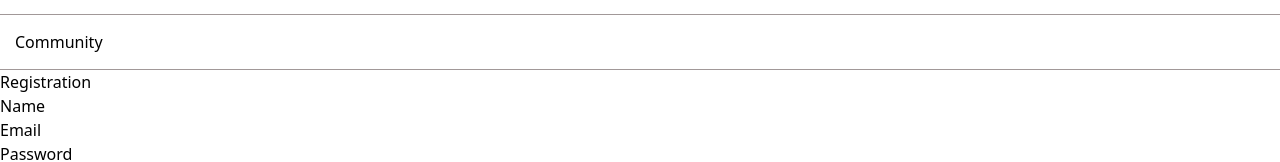
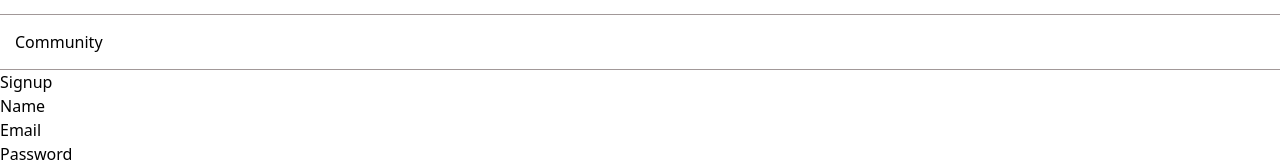
Before and after one commit to billalhossain2/fitnessHub-client, a React (Vite) app: page /signup in a window 1280 px wide. Shown: the part 1242-1404 px from the top of the page. Built offline with nearby package versions, Linux system fonts and the light colour scheme; no server answers.

Commit message:
added registration page with firebase signup authentication

```diff
--- a/src/pages/Login/Login.jsx
+++ b/src/pages/Login/Login.jsx
@@ -114,7 +114,7 @@ function Login() {
             </div>
             {passwordError && <p className="text-red-500 text-sm">{passwordError}</p>}
           </div>
-          <button type="submit" className="w-full bg-blue-500 text-white py-2 px-4 rounded hover:bg-blue-600">
+          <button type="submit" className="w-full bg-[#FF4D31] text-white py-2 px-4 rounded hover:bg-[#FF4D31">
             Login
           </button>
           <p className='text-center mt-2'>Dont't have an account? <Link className='text-[#3b4edb] font-semibold hover:font-bold hover:underline' to="/signup">Register</Link> </p>
--- a/src/pages/Signup/Signup.jsx
+++ b/src/pages/Signup/Signup.jsx
@@ -126,7 +126,7 @@ function Signup() {
   return (
     <div className="min-h-screen flex items-center justify-center bg-gray-100">
       <div className="bg-white p-8 rounded shadow-md w-96">
-        <h2 className="text-2xl font-semibold mb-4">Registration</h2>
+        <h2 className="text-2xl font-semibold mb-4">Signup</h2>
         <form onSubmit={handleSubmit}>
           <div className="mb-4 relative">
             <label htmlFor="name" className="block text-gray-600">
@@ -194,14 +194,14 @@ function Signup() {
           </div>
           <button
             type="submit"
-            className="w-full bg-blue-500 text-white py-2 px-4 rounded hover:bg-blue-600"
+            className="w-full bg-[#FF4D31] text-white py-2 px-4 rounded hover:bg-[#ff3131]"
           >
             Signup
           </button>
           <p className="text-center mt-2">
             Already have an account?{" "}
             <Link
-              className="text-[#3b4edb] font-semibold hover:font-bold hover:underline"
+              className="text-[#FF4D31] font-semibold hover:font-bold hover:underline"
               to="/login"
             >
               Login
```
